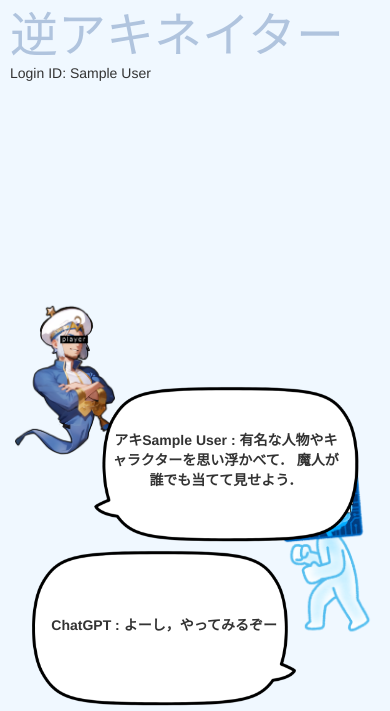
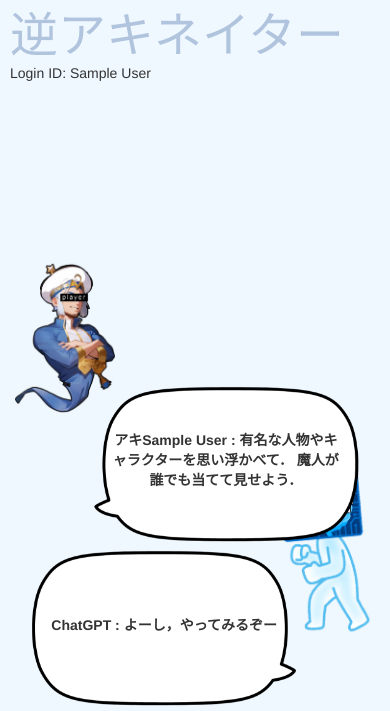
Before and after one commit to TetsuyaKomota/inv_aki_flask, a Flask app: page /main/ in a window 390 px wide. Shown: the top 711 px of the page. Run offline with Flask 3, Linux system fonts and the light colour scheme; the visitor is signed in with stand-in values (Sample User, id 1); parts of the project's set-up code (start-up, migrations or seed data) failed here and were passed over; some libraries are stand-ins or nearby versions.

Commit message:
[update - css] 微調整

```diff
--- a/inv_aki_flask/static/css/style.css
+++ b/inv_aki_flask/static/css/style.css
@@ -62,7 +62,7 @@ pre {
 
   #img-player {
     position: fixed;
-    top: 45%; /* 画面の中央に配置 */
+    top: 40%; /* 画面の中央に配置 */
     transform: translateY(-50%); /* 上下中央揃え */
     left: 0; /* 左寄せ */
     z-index: -1; /* 背面に移動 */
```
